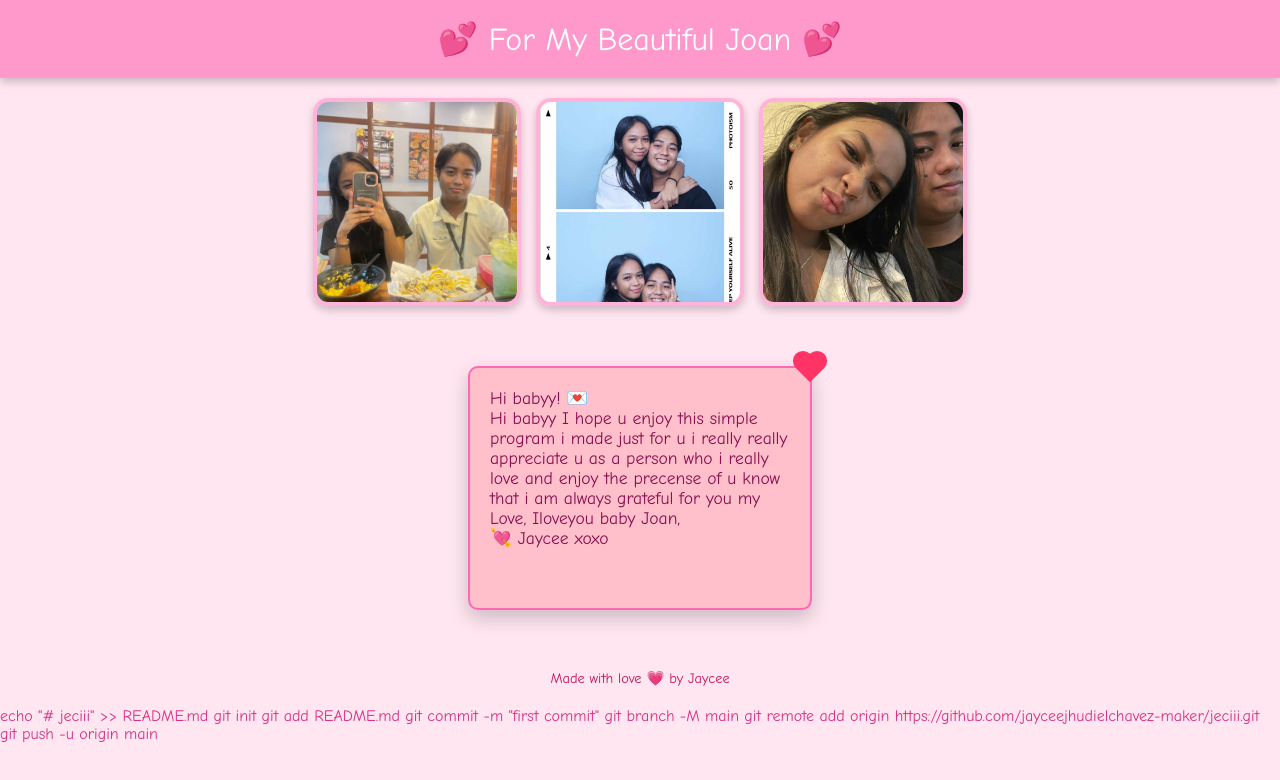
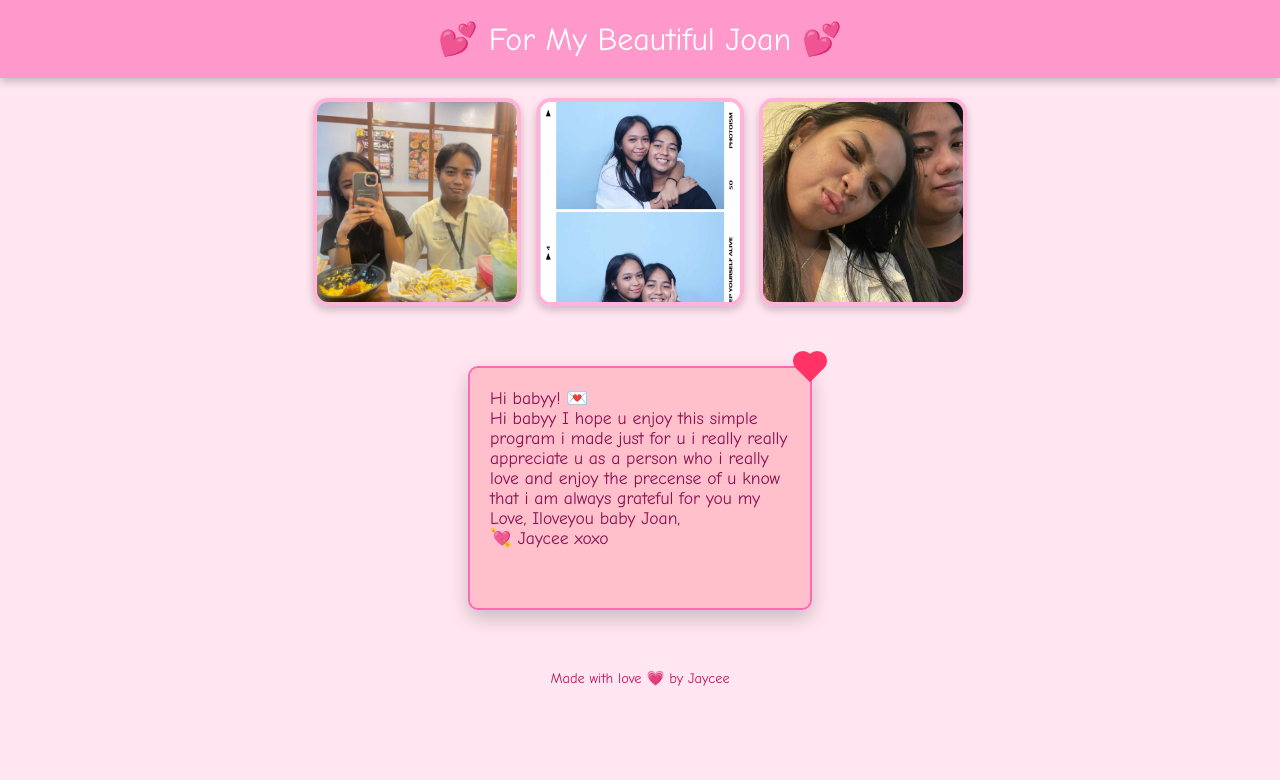
Before and after one commit to jayceejhudielchavez-maker/jeciii, a plain HTML site: page Untitled-1.html in a window 1280 px wide. Drawn offline with Linux system fonts and the light colour scheme.

Commit message:
Update Untitled-1.html

```diff
--- a/Untitled-1.html
+++ b/Untitled-1.html
@@ -129,11 +129,3 @@
 
 </body>
 </html>
-
-echo "# jeciii" >> README.md
-git init
-git add README.md
-git commit -m "first commit"
-git branch -M main
-git remote add origin https://github.com/jayceejhudielchavez-maker/jeciii.git
-git push -u origin main
```
